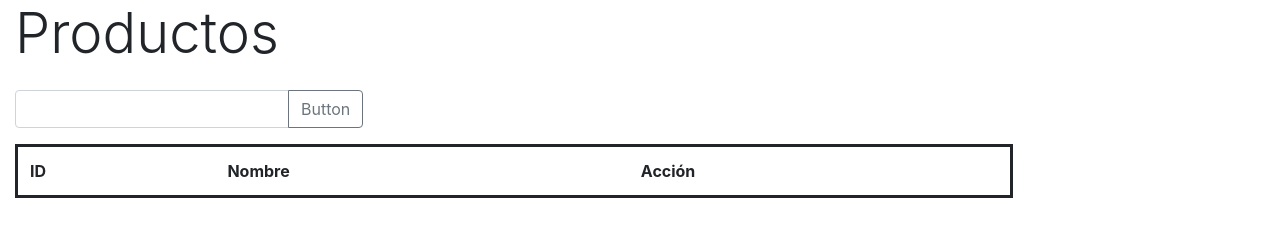
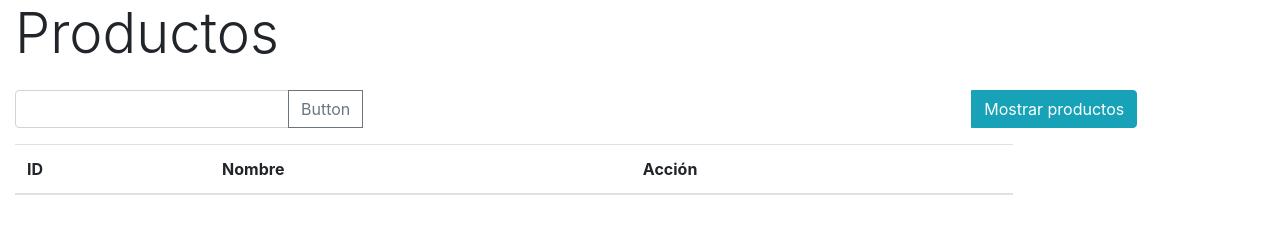
Before and after one commit to carloscesc/proyecto-heroku, a website: page src/public/index.html in a window 1280 px wide. Drawn offline with nearby package versions, Linux system fonts and the light colour scheme.

Commit message:
Cambios html y css

```diff
--- a/src/public/css/custom.css
+++ b/src/public/css/custom.css
@@ -15,5 +15,8 @@
 .tabla-1{
     width: 78%;
     margin-left: 15px;
-    border: solid 3px;
 }
+
+#btn-mostrar{
+    margin-left: 608px;
+}
--- a/src/public/index.html
+++ b/src/public/index.html
@@ -6,6 +6,7 @@
 	<meta http-equiv="X-UA-Compatible" content="ie=edge">
 	<link rel="stylesheet" href="https://stackpath.bootstrapcdn.com/bootstrap/4.3.1/css/bootstrap.min.css" integrity="sha384-ggOyR0iXCbMQv3Xipma34MD+dH/1fQ784/j6cY/iJTQUOhcWr7x9JvoRxT2MZw1T" crossorigin="anonymous">
 	<link rel="stylesheet" href="./css/custom.css">
+
 	<title>Heroku-app</title>
 
 </head>
@@ -18,6 +19,7 @@
 			<input type="text" class="form-control">
 				<div class="input-group-append">
 					<button class="btn btn-outline-secondary" type="button" id="btn-guardar">Button</button>
+					<button id="btn-mostrar" class="btn btn-info">Mostrar productos</button>
 				</div>
 		</div>
 	</div>
```
